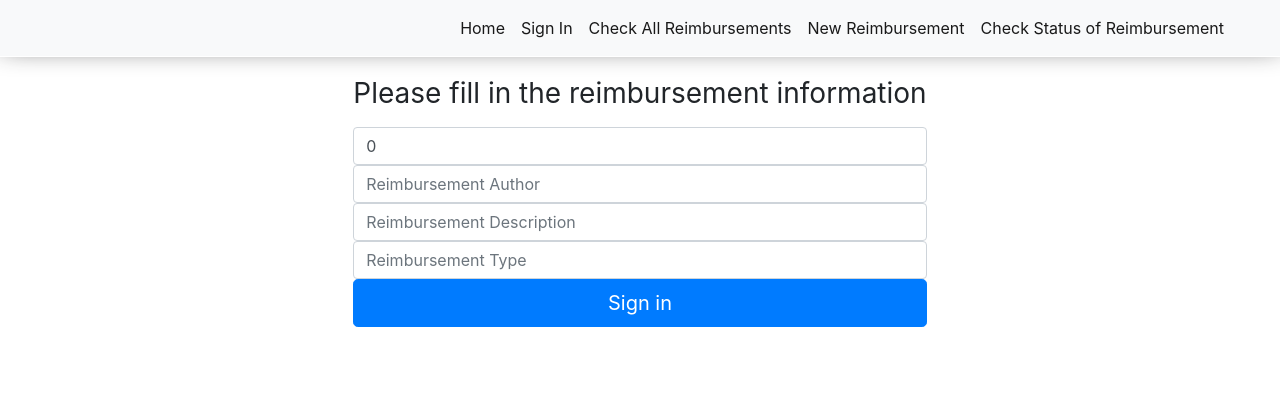
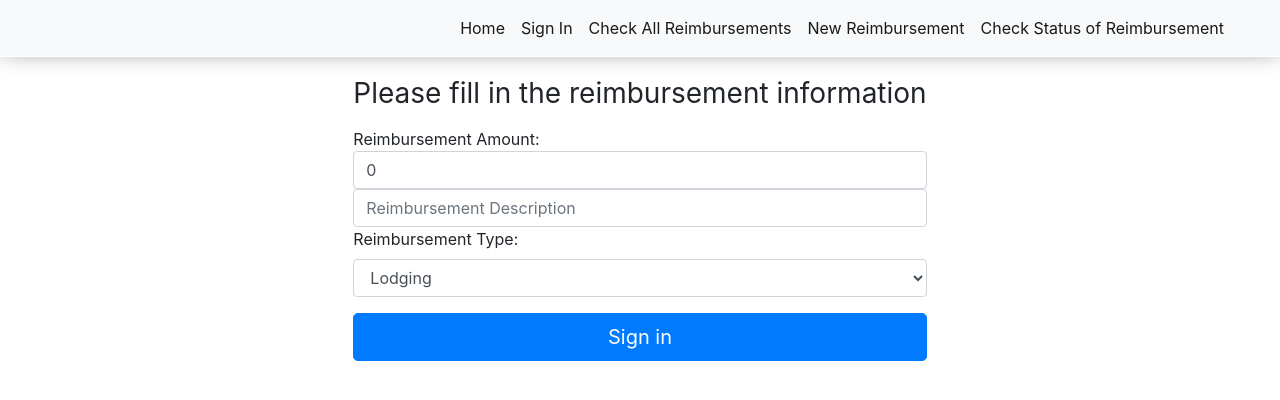
Before and after one commit to DClarkyd/Project1withBuildPath, a React (Create React App) app in the folder Project-1/: page /add-reimbursement in a window 1280 px wide. Shown: the top 400 px of the page. Built offline with nearby package versions, Linux system fonts and the light colour scheme; the HTML template or start-up script is replaced by a standard one.

Commit message:
removed the option to put reimbursement author

```diff
--- a/Project-1/src/components/reimbursement/reimbursement.component.tsx
+++ b/Project-1/src/components/reimbursement/reimbursement.component.tsx
@@ -1,14 +1,14 @@
 import * as React from 'react';
 import { RouteComponentProps } from 'react-router';
 import { environment } from '../../environment';
+import { updateUsername } from '../../actions/sign-in/sign-in.actions';
 
 interface IState {
   credentials: {
     reimbAmount: number,
-    reimbSubmitted: string,
     reimbDescription: string,
-    reimbAuthor: string,
-    reimbType: string
+    reimbAuthor: number,
+    reimbType: number
   },
   errorMessage: string
 }
@@ -18,18 +18,19 @@ export class ReimbursementComponent extends React.Component<RouteComponentProps<
   constructor(props: any) {
     super(props);
     this.onReimbAmountSet = this.onReimbAmountSet.bind(this)
-    this.onReimbAuthorSet = this.onReimbAuthorSet.bind(this)
     this.onReimbDescriptionSet = this.onReimbDescriptionSet.bind(this)
-    this.onReimbSubmittedSet = this.onReimbSubmittedSet.bind(this)
     this.onReimbTypeSet = this.onReimbTypeSet.bind(this)
+
+    const userJSON = localStorage.getItem("user")
+    const user = userJSON !== null ? JSON.parse(userJSON) : updateUsername
+    console.log(user.usersId)
 
     this.state = {
       credentials: {
         reimbAmount: 0,
-        reimbAuthor: '',
+        reimbAuthor: Number(user.usersId),
         reimbDescription: '',
-        reimbSubmitted: '',
-        reimbType: ''
+        reimbType: 0
       },
       errorMessage: ''
     }
@@ -41,26 +42,6 @@ export class ReimbursementComponent extends React.Component<RouteComponentProps<
       credentials: {
         ...this.state.credentials,
         reimbAmount: e.target.value
-      }
-    });
-  }
-
-  public onReimbAuthorSet = (e: any) => {
-    this.setState({
-      ...this.state,
-      credentials: {
-        ...this.state.credentials,
-        reimbAuthor: e.target.value
-      }
-    });
-  }
-
-  public onReimbSubmittedSet = (e: any) => {
-    this.setState({
-      ...this.state,
-      credentials: {
-        ...this.state.credentials,
-        reimbSubmitted: e.target.value
       }
     });
   }
@@ -97,7 +78,7 @@ export class ReimbursementComponent extends React.Component<RouteComponentProps<
       method: 'POST',
     })
       .then(resp => {
-        console.log(resp.status)
+        // console.log(resp.status)
         if (resp.status === 401) {
           this.setState({
             ...this.state,
@@ -128,8 +109,8 @@ export class ReimbursementComponent extends React.Component<RouteComponentProps<
     return (
       <form className="form-signup" onSubmit={this.onSubmit}>
         <h1 className="h3 mb-3 font-weight-normal">Please fill in the reimbursement information</h1>
-        {this.onReimbSubmittedSet}
 
+        <div>Reimbursement Amount:</div>
         <label htmlFor="inputReimbAmount" className="sr-only">Reimbursement Amount</label>
         <input
           onChange={this.onReimbAmountSet}
@@ -138,16 +119,6 @@ export class ReimbursementComponent extends React.Component<RouteComponentProps<
           id="inputReimbAmount"
           className="form-control"
           placeholder="Reimbursement Amount"
-          required />
-
-        <label htmlFor="inputReimbAuthour" className="sr-only">Reimbursement Author</label>
-        <input
-          onChange={this.onReimbAuthorSet}
-          value={credentials.reimbAuthor}
-          type="text"
-          id="inputReimbAuthor"
-          className="form-control"
-          placeholder="Reimbursement Author"
           required />
 
         <label htmlFor="inputReimbDescription" className="sr-only">Reimbursement Description</label>
@@ -160,7 +131,17 @@ export class ReimbursementComponent extends React.Component<RouteComponentProps<
           placeholder="Reimbursement Description"
           required />
 
-        <label htmlFor="inputReimbType" className="sr-only">Reimbursement Type</label>
+
+        <div className="form-group">
+          <label htmlFor="inputReimbType" >Reimbursement Type:</label>
+          <select className="form-control" id="sel1">
+            <option>Lodging</option>
+            <option>Travel</option>
+            <option>Food</option>
+            <option>Other</option>
+          </select>
+        </div>
+        {/* <label htmlFor="inputReimbType" className="sr-only">Reimbursement Type</label>
         <input
           onChange={this.onReimbTypeSet}
           value={credentials.reimbType}
@@ -168,7 +149,7 @@ export class ReimbursementComponent extends React.Component<RouteComponentProps<
           id="inputReimbType"
           className="form-control"
           placeholder="Reimbursement Type"
-          required />
+          required /> */}
 
         <button className="btn btn-lg btn-primary btn-block" type="submit" value="Add Node server">Sign in</button>
         {errorMessage && <p id="error-message">{errorMessage}</p>}
```
